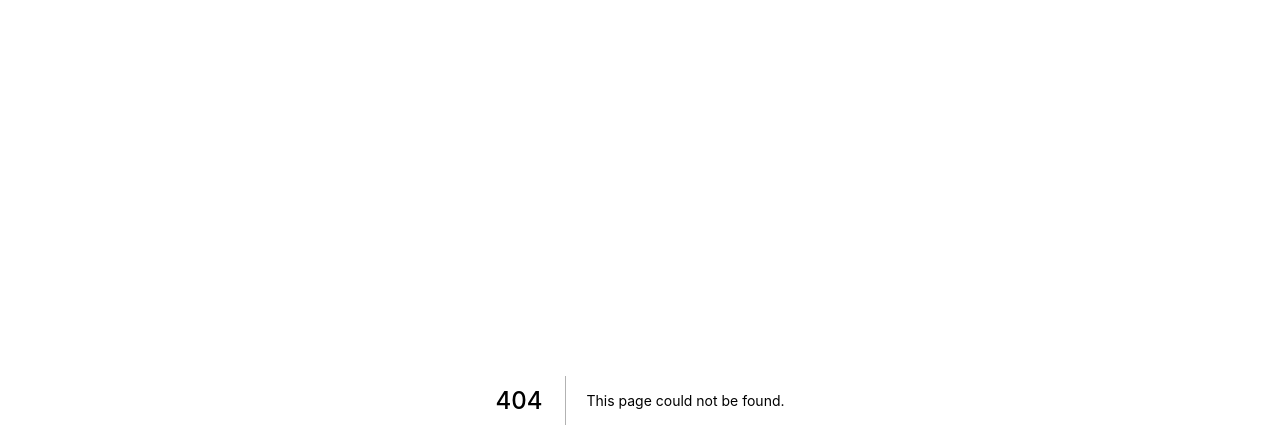
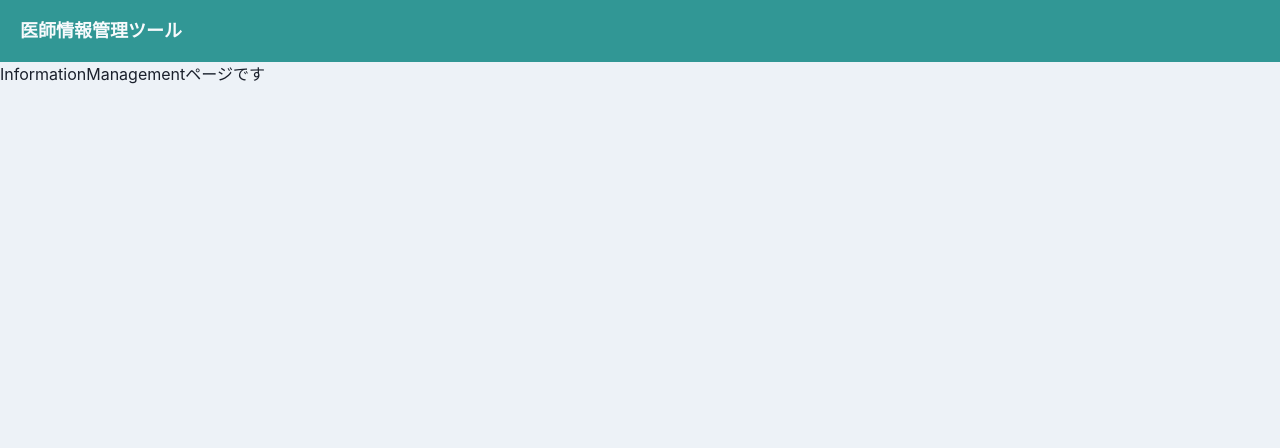
Before and after one commit to Mimu-salon/d-information-management-tool, a Next.js app: page /home/information_management in a window 1280 px wide. Before the commit this address had no page. Shown: the top 448 px of the page. Built offline with nearby package versions, Linux system fonts and the light colour scheme.

Commit message:
✨  Create header pase and global style

```diff
--- /dev/null
+++ b/components/atomic/organisms/layout/Header.tsx
@@ -0,0 +1,42 @@
+import { memo, VFC } from 'react';
+import { Box, Flex, Heading } from '@chakra-ui/layout';
+import { Button, IconButton } from '@chakra-ui/button';
+import { HamburgerIcon } from '@chakra-ui/icons';
+import { Drawer, DrawerBody, DrawerContent } from '@chakra-ui/modal';
+import { useDisclosure } from '@chakra-ui/hooks';
+
+export const Header: VFC = memo(() => {
+  const { isOpen, onOpen, onClose } = useDisclosure();
+  return (
+    <>
+      <Flex as='nav' bg='teal.500' color='gray.50' align='center' justify='space-between'>
+        <Flex as='a' align='center' mr={8} _hover={{ cursor: 'pointer' }}>
+          <Heading as='h1' fontSize={{ base: 'md', md: 'lg' }} p={{ base: 3, md: 5 }}>
+            医師情報管理ツール
+          </Heading>
+        </Flex>
+        <Flex align='center' fontSize='sm' flexGrow={2} display={{ base: 'none', md: 'flex' }}>
+          <Box pr={4}></Box>
+        </Flex>
+        <IconButton
+          aria-label='メニューボタン'
+          icon={<HamburgerIcon />}
+          size='sm'
+          variant='unstyled'
+          display={{ base: 'block', md: 'none' }}
+          onClick={onOpen}
+        />
+      </Flex>
+      <Drawer placement='left' size='xs' onClose={onClose} isOpen={isOpen}>
+        <DrawerContent>
+          <DrawerBody p={0} bg='gray.100'>
+            <Button w='100%'>ホーム</Button>
+            <Button w='100%'>医師一覧</Button>
+            <Button w='100%'>設定</Button>
+            <Button w='100%'>ログアウト</Button>
+          </DrawerBody>
+        </DrawerContent>
+      </Drawer>
+    </>
+  );
+});
--- /dev/null
+++ b/components/atomic/template/Layout.tsx
@@ -0,0 +1,24 @@
+import { memo, ReactNode, VFC } from 'react';
+import Head from 'next/head'
+
+import { Header } from '../organisms/layout/Header';
+
+type Props = {
+  title: string;
+  children: ReactNode;
+};
+
+export const Layout: VFC<Props> = memo((props) => {
+  const { title, children } = props;
+  return (
+    <>
+      <Head>
+        <title>{title}</title>
+        <meta charSet='utf-8' />
+        <meta name='viewport' content='initial-scale=1.0, width=device-width' />
+      </Head>
+      <Header />
+      {children}
+    </>
+  );
+});
--- /dev/null
+++ b/components/theme/theme.ts
@@ -0,0 +1,14 @@
+import { extendTheme } from '@chakra-ui/react';
+
+const theme = extendTheme({
+  styles: {
+    global: {
+      body: {
+        backgroundColor: 'gray.100',
+        color: 'gray.800',
+      },
+    },
+  },
+});
+
+export default theme;
--- /dev/null
+++ b/pages/home/information_management.tsx
@@ -0,0 +1,17 @@
+import { memo, VFC } from 'react';
+import { ChakraProvider } from '@chakra-ui/react';
+
+import theme from '../../components/theme/theme';
+import { Layout } from '../../components/atomic/template/Layout';
+
+const InformationManagement: VFC = memo(() => {
+  return (
+    <ChakraProvider theme={theme}>
+      <Layout title='医師一覧 | 医師情報管理ツール'>
+        <p>InformationManagementページです</p>
+      </Layout>
+    </ChakraProvider>
+  );
+});
+
+export default InformationManagement;
```
Also changed, not shown: pages/home/index.tsx (added, +17 -0 lines), pages/home/setting.tsx (added, +18 -0 lines), pages/index.tsx (+12 -5 lines).
